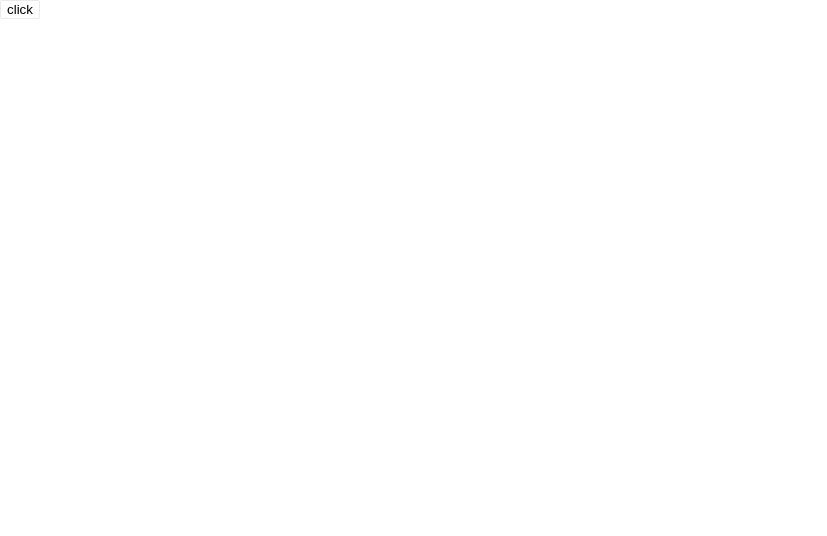
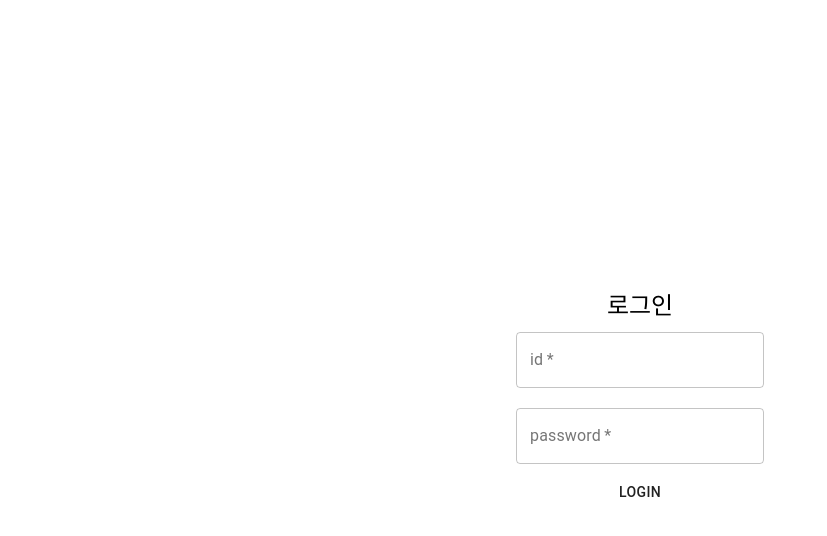
Before and after one commit to CSUOS/nera, a React (Create React App) app in the folder page/: page / in a window 1280 px wide. Shown: the top 536 px of the page, without its empty margins (0-827 px from the left). Built offline with nearby package versions, Linux system fonts and the light colour scheme.

Commit message:
Login page 구현, 수강생 추가 구현

```diff
--- a/page/src/pages/Login.js
+++ b/page/src/pages/Login.js
@@ -1,6 +1,6 @@
 import React, { useEffect } from 'react';
 import {Link} from 'react-router-dom';
-import { Grid } from '@material-ui/core';
+import { Grid, TextField, Button, Typography } from '@material-ui/core';
 
 function Login(){
     let name = ""; let major = ""; let user_number = -1; let meta = {"create_at":Date(),"modified_at":Date()};
@@ -31,6 +31,12 @@ function Login(){
     const path_name = "/home";
     return (
         <Grid className="Login">
+            <form>
+                <Grid container alignItems="center" justifyContents="center" className="login_container" direction="column">
+                    <Typography variant="h5">로그인</Typography>
+                    <TextField variant="outlined" label="id" required rows={1} rowsMax={10}></TextField>
+                    <TextField variant="outlined" label="password" required rows={1} rowsMax={10}></TextField>
+
                     <Link to={{
                         pathname:path_name,
                         state:{
@@ -41,8 +47,10 @@ function Login(){
                             meta: meta,
                         }
                     }}>
-                <button>click</button>
+                        <Button>login</Button>
                     </Link>
+                </Grid>
+            </form>
         </Grid>
     );
 }
--- a/page/src/pages/SetAssignment.js
+++ b/page/src/pages/SetAssignment.js
@@ -83,7 +83,7 @@ function SetAssignment(props){
                 <form className="modal_form">
                     <TextField label="문제 내용" required multiline rows={1} rowsMax={10000} className="modal_input_field" defaultValue={q_info["content"]}></TextField>
                     <TextField label="배점" required rows={1} rowsMax={10000} className="modal_input_field" defaultValue={q_info["full_score"]}></TextField>
-                    <Button onClick={AddQuestion}>저장</Button>
+                    <Button className="save_button" onClick={event=>{handleClose(); AddQuestion();}}>저장</Button>
                 </form>
             </Paper>
         );
--- a/page/src/pages/SetStudentList.js
+++ b/page/src/pages/SetStudentList.js
@@ -1,5 +1,5 @@
-import React from 'react';
-import { Grid, Paper, TextField } from '@material-ui/core';
+import React, {useState} from 'react';
+import { Grid, Paper, TextField, Button } from '@material-ui/core';
 import Modal from '@material-ui/core/Modal';
 import {PageInfo} from '../components';
 import ClickAwayListener from '@material-ui/core/ClickAwayListener';
@@ -8,13 +8,7 @@ import SettingsIcon from '@material-ui/icons/Settings';
 import AddCircleIcon from '@material-ui/icons/AddCircle';
 
 function SetStudentList(props){
-    const [open, setOpen] = React.useState(false);
-    const [group, setGroup] = React.useState({"class_name":"","students":[]});
-    const [addnum, setAddNum] = React.useState(1);
-
-    const professor = 10203040; // professor = user_number;
     let group_list = [];
-
     // api로 professor에 해당하는 그룹 받아오기
     let group1 = {
         "group_id":0,
@@ -48,29 +42,43 @@ function SetStudentList(props){
     group_list.push(group5);
 
 
+    const [open, setOpen] = useState(false);
+    const [group, setGroup] = useState(group_list);
+    const [selected_group, setSelGroup] = useState({"group_id":Number(),"class_name":String(),"students":Array()});
+
+    const professor = 10203040; // professor = user_number;
+
+
     const handleOpen = () => {
         setOpen(true);
     };
 
     const handleClose = () => {
         setOpen(false);
-        setGroup({"class_name":"","students":[]});
+        setSelGroup({"group_id":Number(),"class_name":String(),"students":Array()}); // 초기화
+
+        // 빈 칸 빼고 업데이트 api
     };
 
     function AddList(){
 
     }
 
+
     function AddStudent(){
-        setAddNum(addnum+1);
-        // 구현해야함
+        let tmp = selected_group;
+        tmp.students.push(Number());
+        setStudentList(tmp);
+        // selected group에 students 배열에 학번 추가
     }
 
     function setStudentList(group_information){
-        let tmp = [{"class_name":"","students":[]}];
+        let tmp = {"group_id":Number(),"class_name":String(),"students":Array()};
+        tmp.group_id=group_information.group_id;
         tmp.className=group_information.class_name;
         tmp.students = group_information.students;
-        setGroup(tmp);
+        setSelGroup(tmp);
+        // selected group state 변경
     }
 
     return(
@@ -81,7 +89,7 @@ function SetStudentList(props){
                 subTitle="" />
             <Grid container wrap="wrap" alignItems="center">
                 {
-                    group_list.map((gr)=>(
+                    group.map((gr)=>(
 
                         <Grid flex="3" className="student_list_con">
                             <Paper>
@@ -105,17 +113,13 @@ function SetStudentList(props){
                     <Paper className="modal_con">
                         <form className="list_field_con">
                             <TextField label="목록 이름" required rows={1} rowsMax={10000} className="modal_input_field" defaultValue={group["class_name"]}></TextField>
-                            {
-                                group["students"].map((student)=>
-                                    <TextField label="학생" required rows={1} rowsMax={10000} className="modal_input_field" defaultValue={student}></TextField>
+                            { // selected group state의 students 배열 표시
+                                selected_group["students"].map((student)=>
+                                    <TextField label="학생" rows={1} rowsMax={10000} className="modal_input_field" defaultValue={student}></TextField>
                                 )
                             }
-                            {
-
-                            }
-                            <TextField label="학생" required rows={1} rowsMax={10000} className="modal_input_field" ></TextField>
                             <AddCircleIcon onClick={AddStudent}/>
-                            <button onclick={AddList}>저장</button>
+                            <Button className="save_button"  onClick={event=>{handleClose(); AddList();}}>저장</Button>
                         </form>
                     </Paper>
                 </Modal>
--- a/page/src/pages/pages.css
+++ b/page/src/pages/pages.css
@@ -129,8 +129,13 @@ a:hover{
     cursor: pointer;
 }
 .student_list_con button{
-    border: none;
     padding:10px;
+}
+.list_field_con{
+    align-items: center;
+    display: flex;
+    flex-wrap: wrap;
+    padding: 20px;
 }
 
 /* modal */
@@ -139,6 +144,10 @@ a:hover{
 }
 .modal_input_field{
     margin: 10px!important;
+}
+.modal_con{
+    margin: 20px;
+    padding: 10px;
 }
 
 .scoring_bottom {
@@ -150,3 +159,16 @@ a:hover{
 .score_text {
     margin: 0 10px 0 10px;
 }
+
+
+/*login*/
+.Login{
+    width:100%;
+    height: 100%;
+    display: flex;
+    justify-content: center;
+    align-items: center;
+}
+.login_container>div{
+    margin: 10px;
+}
```
Lines whose indentation alone changed are shown as unchanged.
